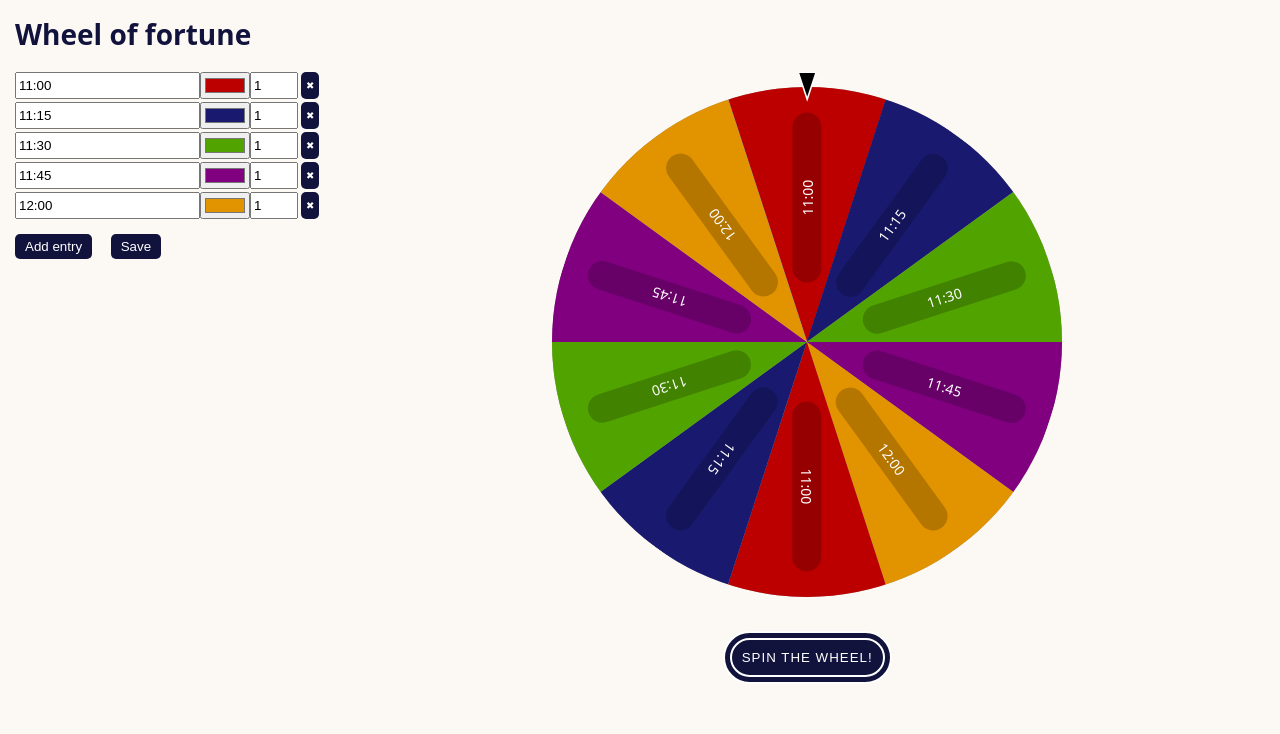
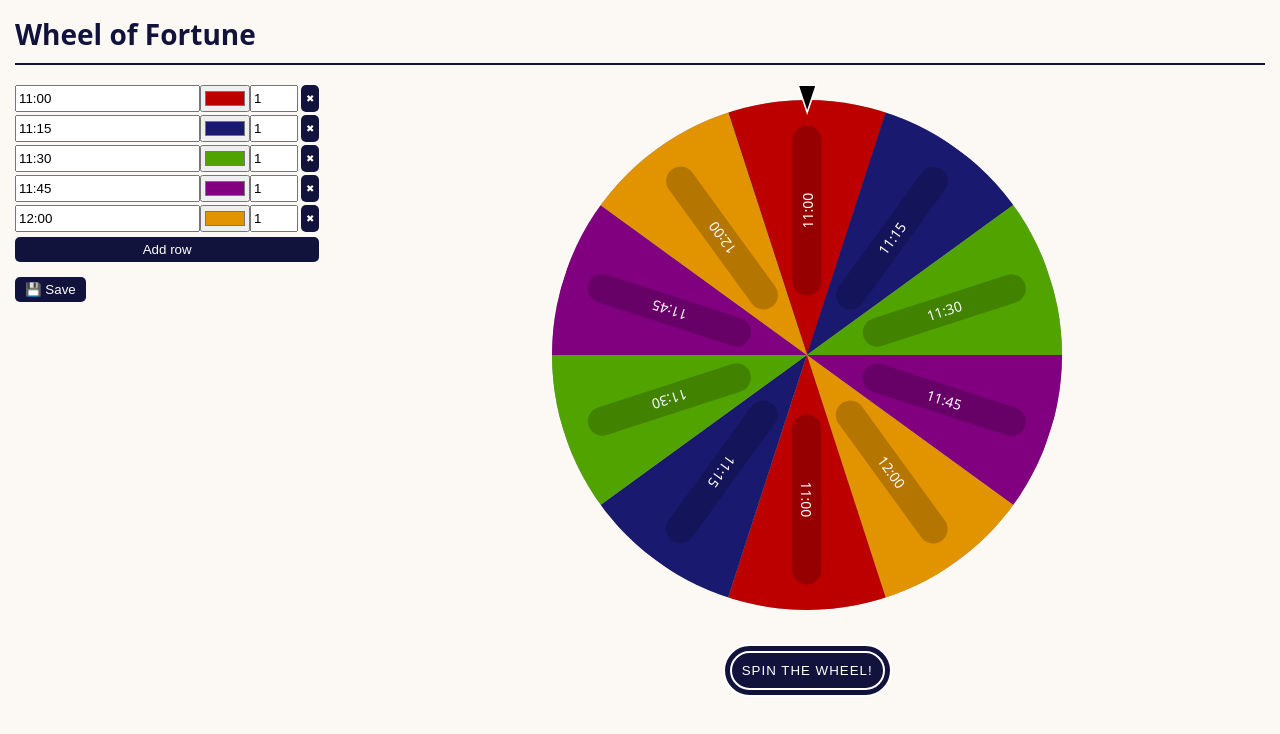
Before and after one commit to Roeland-Bouvet/roeland-bouvet.github.io, a plain HTML site: page wheelspin/index.html in a window 1280 px wide. Drawn offline with Linux system fonts and the light colour scheme.

Commit message:
more pimp wheelspin

```diff
--- a/wheelspin/index.html
+++ b/wheelspin/index.html
@@ -3,17 +3,17 @@
   <head>
     <meta name="viewport" content="width=device-width, initial-scale=1" />
     <meta charset="utf-8">
-    <title>Wheel of fortune</title>
+    <title>Wheel of Fortune</title>
     <link rel="icon" href="wheel-favicon.png" />
   </head>
   <body>
-    <h1>Wheel of fortune</h1>
+    <h1>Wheel of Fortune</h1>
     <main>
       <div class="list-panel">
         <div id="entryList" class="list-entries">
         </div>
-        <button id="btnAdd">Add entry</button>
-        <button id="btnSave">Save</button>
+        <button id="btnAdd">Add row</button>
+        <button id="btnSave">&#128190; Save</button>
       </div>
       <div class="action-panel">
         <div class="frame">
@@ -44,7 +44,10 @@
       }
 
       h1 {
-        margin-top: 0;
+        display: block;
+        padding: 0 0 10px 0;
+        margin: 0 0 20px 0;
+        border-bottom: 2px solid #11133c;
       }
 
       button {
@@ -63,16 +66,16 @@
       }
 
       .list-panel {
-        padding: 0 30px 30px 0;
+        padding: 0 30px 15px 0;
         flex: 0 0 300px;
       }
 
       .list-panel button {
-        margin: 0 15px 15px 0;
+        margin: 0 0 15px 0;
       }
 
       .list-entries {
-        margin-bottom: 15px;
+        margin-bottom: 5px;
       }
 
       .list-entries .inputfields {
@@ -92,6 +95,11 @@
         padding: 0 5px;
         margin: 0 0 0 3px;
         font-size: 10px;
+      }
+
+      #btnAdd {
+        display: block;
+        width: 100%;
       }
 
       .action-panel {
```
